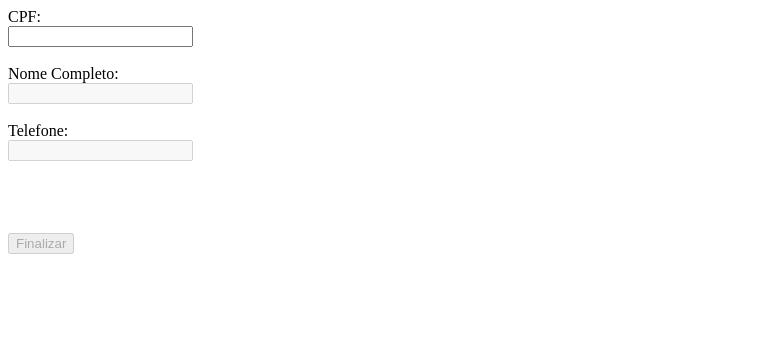
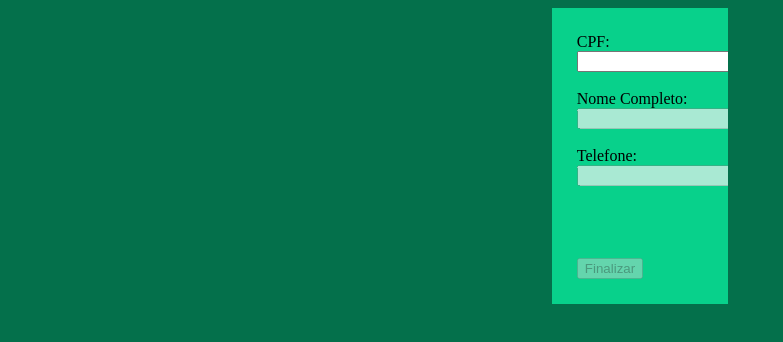
Before and after one commit to marcoasselta/SEAS, a plain HTML site: page index.html in a window 1280 px wide. Shown: the whole page, without its empty margins (0-783 px from the left). Drawn offline with Linux system fonts and the light colour scheme.

Commit message:
new commit

```diff
--- a/index.html
+++ b/index.html
@@ -3,10 +3,11 @@
 <head>
     <meta charset="UTF-8">
     <meta name="viewport" content="width=device-width, initial-scale=1.0">
+    <link rel="stylesheet" href="./style.css" />
     <title>Formulário DUH</title>
 </head>
 <body>
-    <div>
+    <div id="container">
         <form action="./index.html">
         <label for="fCPF">CPF:</label><br>
         <input type="text" id="fCPF" maxlength="14" oninput="isCpf(numCpf)"><br><br>
--- /dev/null
+++ b/style.css
@@ -0,0 +1,13 @@
+#container {
+	margin: auto; /*em relação a margem da página*/
+	padding: 25px;  /*em relação a parte interna do objeto*/
+    width: 10%;
+    overflow: hidden;
+    background-color: #08D18B;
+}
+
+body {
+    background-color: #04704B;
+
+
+}
```
